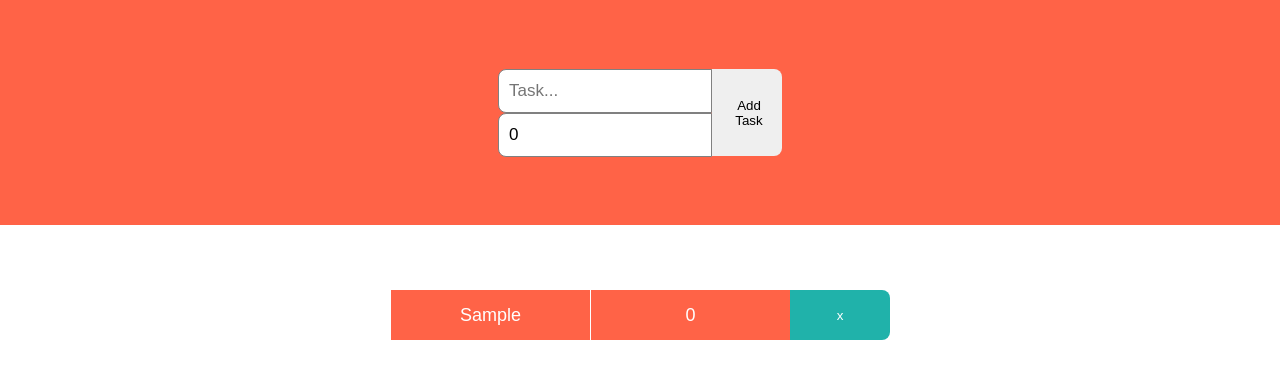
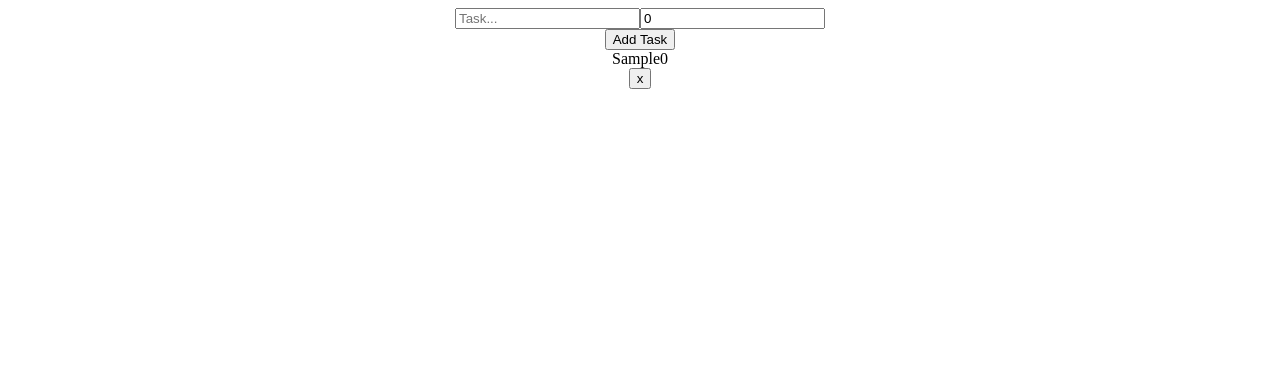
Before and after one commit to zainsadaqat/react-with-typescript, a React (Create React App) app: page / in a window 1280 px wide. Both pictures are taken after typing "Sample" into the empty fields and a click on the button "Add Task". Shown: the top 378 px of the page. Built offline with nearby package versions, Linux system fonts and the light colour scheme.

Commit message:
Style the app

```diff
--- a/src/App.css
+++ b/src/App.css
@@ -1,95 +1,92 @@
 .App {
+  text-align: center;
+}
+
+.App-logo {
+  height: 40vmin;
+  pointer-events: none;
+}
+
+@media (prefers-reduced-motion: no-preference) {
+  .App-logo {
+    animation: App-logo-spin infinite 20s linear;
+  }
+}
+
+.App-header {
+  background-color: #282c34;
+  min-height: 100vh;
+  display: flex;
+  flex-direction: column;
+  align-items: center;
+  justify-content: center;
+  font-size: calc(10px + 2vmin);
+  color: white;
+}
+
+.App-link {
+  color: #61dafb;
+}
+
+@keyframes App-logo-spin {
+  from {
+    transform: rotate(0deg);
+  }
+  to {
+    transform: rotate(360deg);
+  }
+}
+
+.List {
+  list-style: none;
   display: flex;
   align-items: center;
-  flex-direction: column;
-  width: 100vw;
-  height: 100vh;
-  font-family: Arial, Helvetica, sans-serif;
+  width: 50rem;
+  margin: 0rem auto;
+  border: 0.1rem solid rgba(0, 0, 0, 0.233);
+  padding: 1rem;
+  justify-content: space-between;
 }
 
-body {
-  margin: 0%;
-  padding: 0%;
-}
-
-.header {
-  flex: 30%;
-  background-color: tomato;
-  width: 100%;
+.List-header {
   display: flex;
-  justify-content: center;
   align-items: center;
 }
 
-.header .inputContainer {
+.List-header h2 {
+  color: rgb(37, 36, 36);
+}
+
+.List-img {
+  width: 4rem;
+  height: 4rem;
+  border-radius: 100%;
+  margin-right: 0.5rem;
+}
+
+.List-note {
+  width: 30%;
+  text-align: left;
+}
+
+.AddToList {
   display: flex;
   flex-direction: column;
+  width: 30rem;
+  margin: 5rem auto;
 }
 
-.header input {
-  width: 200px;
-  height: 40px;
-  border: none;
-  border-bottom-left-radius: 8px;
-  border-top-left-radius: 8px;
-  padding-left: 10px;
-  font-size: 17px;
-  border: 1px solid grey;
+.AddToList-input {
+  padding: 0.5rem;
+  font-size: 1rem;
+  margin: 0.3rem 0rem;
 }
 
-.header button {
-  width: 70px;
-  height: 87px;
+.AddToList-btn {
+  padding: 0.5rem;
+  cursor: pointer;
+  background-color: #0b5468;
+  font-weight: 700;
+  color: white;
   border: none;
-  border-bottom-right-radius: 8px;
-  border-top-right-radius: 8px;
-  padding-left: 10px;
-  cursor: pointer;
 }
-
-.todoList {
-  flex: 70%;
-  width: 100%;
-  display: flex;
-  align-items: center;
-  padding-top: 50px;
-  flex-direction: column;
-}
-
-.task {
-  width: 500px;
-  height: 50px;
-  display: flex;
-  color: white;
-  margin: 15px;
-}
-
-.task .content {
-  flex: 80%;
-  height: 100%;
-  display: flex;
-  justify-content: center;
-  align-items: center;
-}
-
-.task .content span {
-  display: grid;
-  place-items: center;
-  border: 1px solid white;
-  width: 100%;
-  height: 100%;
-  font-size: 18px;
-  border-right: none;
-  background-color: tomato;
-}
-
-.task button {
-  flex: 20%;
-  height: 100%;
-  border: none;
-  background-color: lightseagreen;
-  border-top-right-radius: 8px;
-  border-bottom-right-radius: 8px;
-  color: white;
-  cursor: pointer;
-}
```
